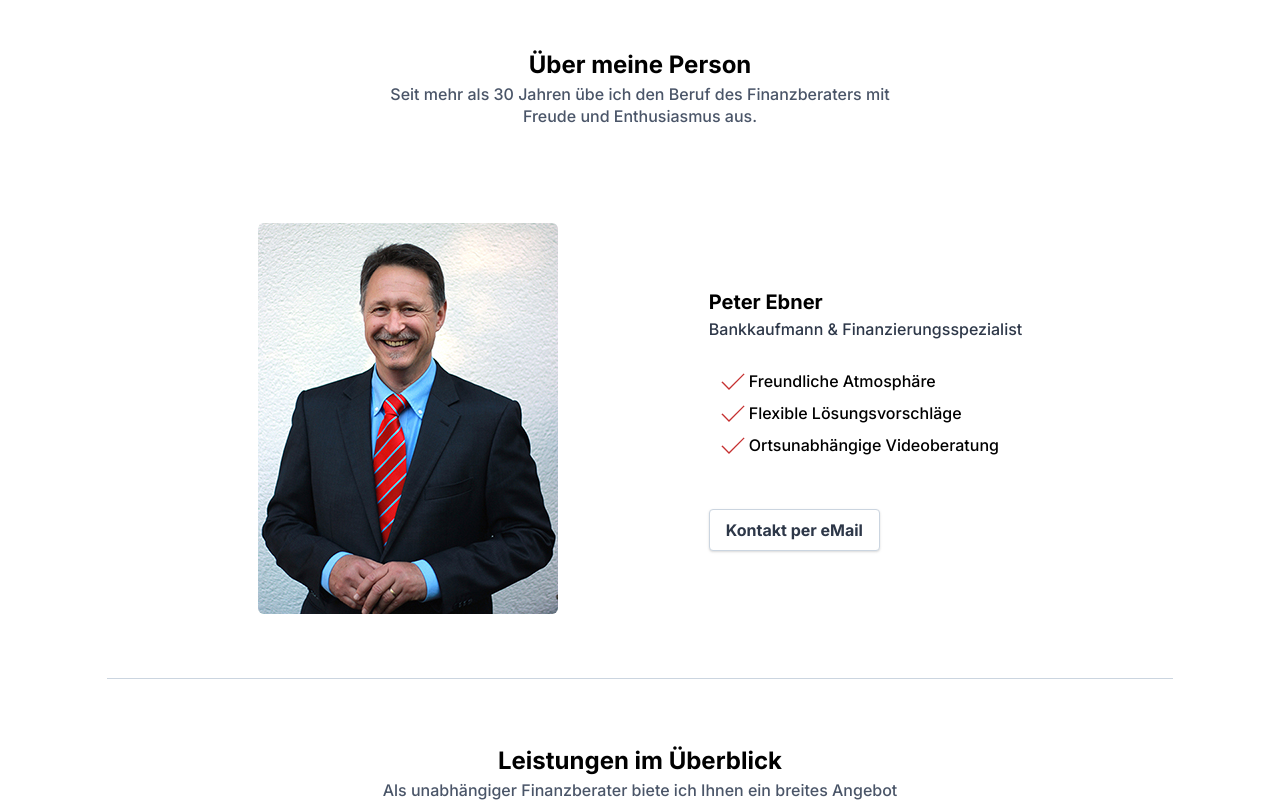
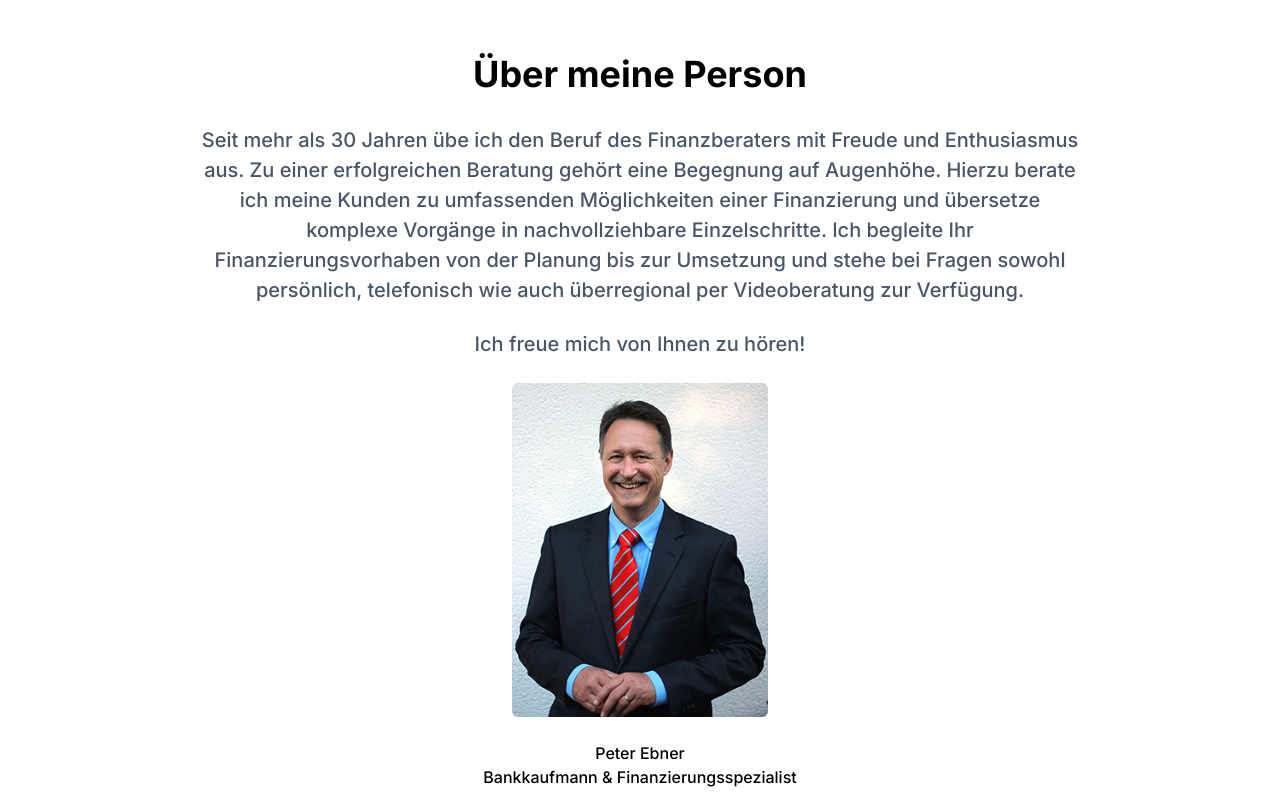
Before and after one commit to dvdptr/website-peplus, a Nuxt app: page / in a window 1280 px wide. Shown: the part 580-1382 px from the top of the page. Built offline with nearby package versions, Linux system fonts and the light colour scheme.

Commit message:
feat: change look of about component, remove two column layout

```diff
--- a/components/About.vue
+++ b/components/About.vue
@@ -1,32 +1,12 @@
 <template>
-  <div class="spacing border-b border-gray-400 pylg">
-    <Headline :title="title" :subtitle="subtitle" />
-    <div class="flex pt-12 items-center justify-evenly">
-      <div class>
-        <img src="@/assets/img/peterEbner.jpg" alt class="rounded-md mx-auto" />
+
+<div class="spacing border-b border-gray-400 pylg"><h1 class="text-4xl font-black text-center">Über meine Person</h1>
+<section class="text-gray-700 text-xl w-10/12 text-center m-auto py-6"><p >Seit mehr als 30 Jahren übe ich den Beruf des Finanzberaters mit Freude und Enthusiasmus aus. Zu einer erfolgreichen Beratung gehört eine Begegnung auf Augenhöhe. Hierzu berate ich meine Kunden zu umfassenden Möglichkeiten einer Finanzierung und übersetze komplexe Vorgänge in nachvollziehbare Einzelschritte. Ich begleite Ihr Finanzierungsvorhaben von der Planung bis zur Umsetzung und stehe bei Fragen sowohl persönlich, telefonisch wie auch überregional per Videoberatung zur Verfügung.</p><p class="pt-6">Ich freue mich von Ihnen zu hören!</p></section>
+<div class>
+        <img src="@/assets/img/peterEbner.jpg" alt class="rounded-md mx-auto w-64" />
       </div>
-      <div class>
-        <section class="pb-6">
-          <p class="font-bold text-xl">Peter Ebner</p>
-          <p class="text-gray-800">Bankkaufmann & Finanzierungsspezialist</p>
-        </section>
-        <section class v-for="check in checkList" v-bind:key="check">
-          <div class="flex items-center">
-            <img :src="check.iconUrl" alt class="w-8 ml-2" />
-            <p>{{ check.item }}</p>
-          </div>
-        </section>
-
-        <section class="pt-12">
-          <button
-            class="bg-white hover:bg-gray-100 text-gray-800 font-bold py-2 px-4 border border-gray-400 rounded shadow"
-          >
-            Kontakt per eMail
-          </button>
-        </section>
-      </div>
-    </div>
-  </div>
+      <section class="m-auto text-center py-6"><p>Peter Ebner</p>
+      <p>Bankkaufmann & Finanzierungsspezialist</p></section></div>
 </template>
 
 <script>
@@ -35,27 +15,6 @@ import Headline from "@/components/elements/Headline.vue";
 export default {
   components: {
     Headline
-  },
-  data() {
-    return {
-      title: "Über meine Person",
-      subtitle:
-        "Seit mehr als 30 Jahren übe ich den Beruf des Finanzberaters mit Freude und Enthusiasmus aus.",
-      checkList: [
-        {
-          iconUrl: require("@/assets/svg/ok.svg"),
-          item: "Freundliche Atmosphäre"
-        },
-        {
-          iconUrl: require("@/assets/svg/ok.svg"),
-          item: "Flexible Lösungsvorschläge"
-        },
-        {
-          iconUrl: require("@/assets/svg/ok.svg"),
-          item: "Ortsunabhängige Videoberatung"
-        }
-      ]
-    };
   }
 };
 </script>
--- a/pages/kontakt.vue
+++ b/pages/kontakt.vue
@@ -1,6 +1,7 @@
 <template>
   <div class="font-medium">
     <Header />
+
     <Kontakt />
     <Footer />
   </div>
```
